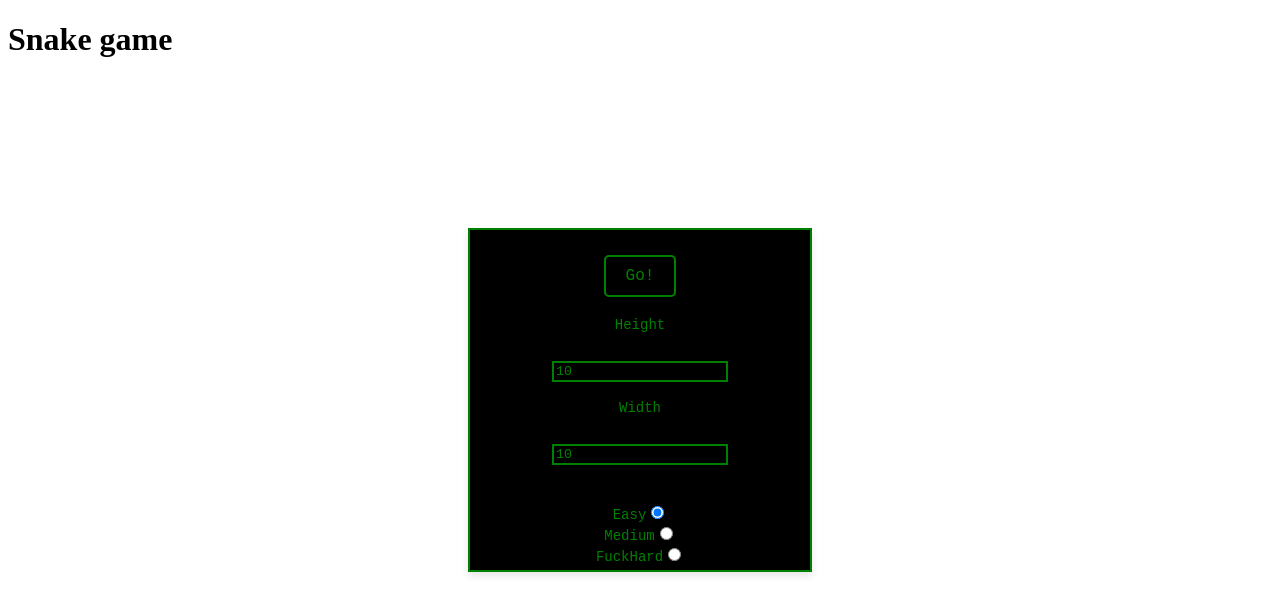
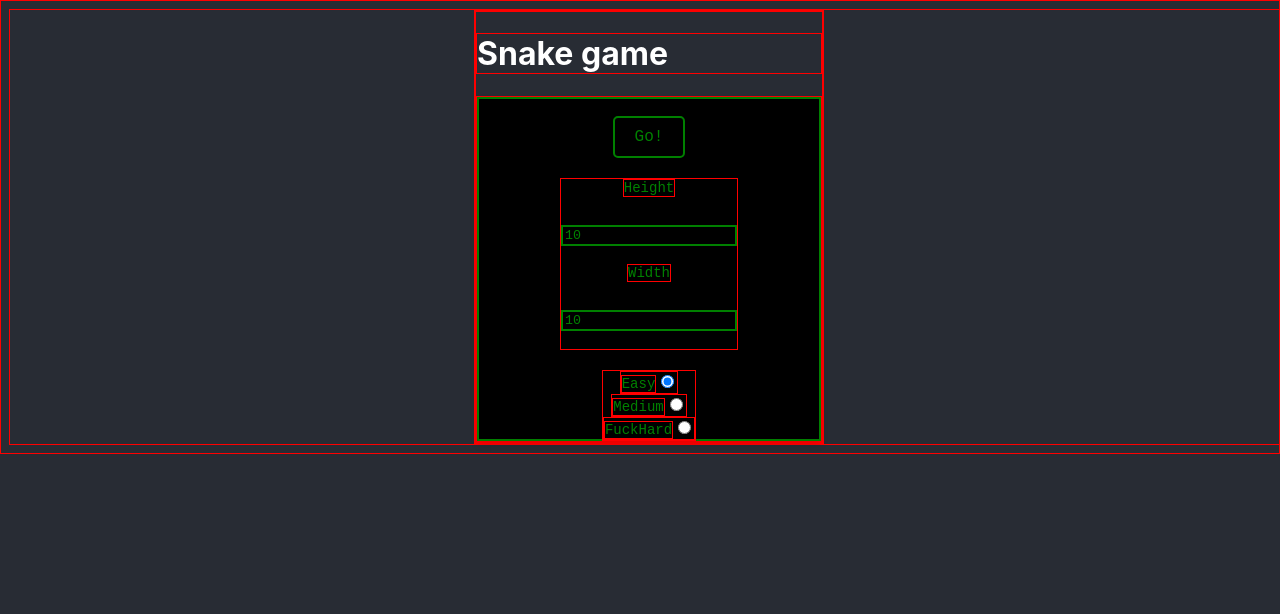
Before and after one commit to akk228/snake, a React (Create React App) app: page / in a window 1280 px wide. Shown: the top 614 px of the page. Built offline with nearby package versions, Linux system fonts and the light colour scheme.

Commit message:
some style corrections

```diff
--- a/public/index.html
+++ b/public/index.html
@@ -24,6 +24,23 @@
       work correctly both with client-side routing and a non-root public URL.
       Learn how to configure a non-root public URL by running `npm run build`.
     -->
+      <style>
+        * {
+          border: red 1px solid;
+        }
+        body {
+          /* margin: 0; */
+          font-family: -apple-system, BlinkMacSystemFont, 'Segoe UI', Roboto, 'Helvetica Neue', Arial, sans-serif;
+          -webkit-font-smoothing: antialiased;
+          -moz-osx-font-smoothing: grayscale;
+          background-color: #282c34;
+          color: #ffffff;
+          display: flex;
+          height: 100%;
+          width: 100%;
+          justify-content: center;
+        }
+      </style>
     <title>React App</title>
   </head>
   <body>
--- a/src/Game/Components/Intro/Intro.module.css
+++ b/src/Game/Components/Intro/Intro.module.css
@@ -11,10 +11,12 @@
     color: green;
     width: 300px;
     height: 300px;
-    position: absolute;
-    top: 50%;
+    position: relative;
+    top: 100%;
     left: 50%;
-    transform: translate(-50%, -50%);
+    /* bottom: 50%;
+    right: 50%;*/
+    transform: translate(-50%, 0%);
 }
 
 .goButton {
--- a/src/Game/Game.tsx
+++ b/src/Game/Game.tsx
@@ -3,7 +3,7 @@ import { Intro } from './Components/Intro/Intro';
 import { Play } from './Components/Play/Play';
 import { Provider } from 'react-redux';
 import { gameStore } from './Redux/GameStore';
-
+import style from './game.module.css';
 export const Game = () => {
     const [gameStarted, setGameStarted] = useState<boolean>(false);
 
@@ -11,7 +11,7 @@ export const Game = () => {
         <Provider store={gameStore}>
             <div>
                 <h1>Snake game</h1>
-                <div>
+                <div className={style.gameContainer}>
                     <Intro
                         gameStarted={gameStarted}
                         onGameStartedChange={setGameStarted}
--- /dev/null
+++ b/src/Game/game.module.css
@@ -0,0 +1,5 @@
+.game {
+    height: 100%;
+    width: 100%;
+    display: flex;
+}
--- a/src/GlobalElements/UI/Buttons/SubmitButton.tsx
+++ b/src/GlobalElements/UI/Buttons/SubmitButton.tsx
@@ -1,4 +1,3 @@
-import React from 'react';
 import styles from './SubmitButton.module.css';
 
 interface ISubmitButtonProps {
```
